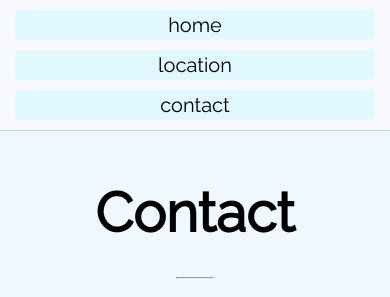
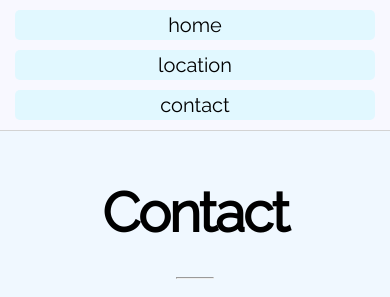
Before and after one commit to nicoglennon/cali-demo, a plain HTML site: page pages/contact.html in a window 390 px wide. Shown: the top 297 px of the page. Drawn offline with Linux system fonts and the light colour scheme.

Commit message:
Fix mobile displaying font differently

```diff
--- a/stylesheets/styles.css
+++ b/stylesheets/styles.css
@@ -138,7 +138,7 @@ a:visited {
 .titles {
   margin: auto;
   text-align: center;
-  width: 100%
+  width: 100%;
 }
 
 @media screen and (max-width: 548px) {
@@ -167,6 +167,8 @@ a:visited {
   .main-title {
     margin-top: 170px;
     font-size: 55px;
+    font-weight: bold;
+    letter-spacing: -2px;
   }
 
   .banner {
```
